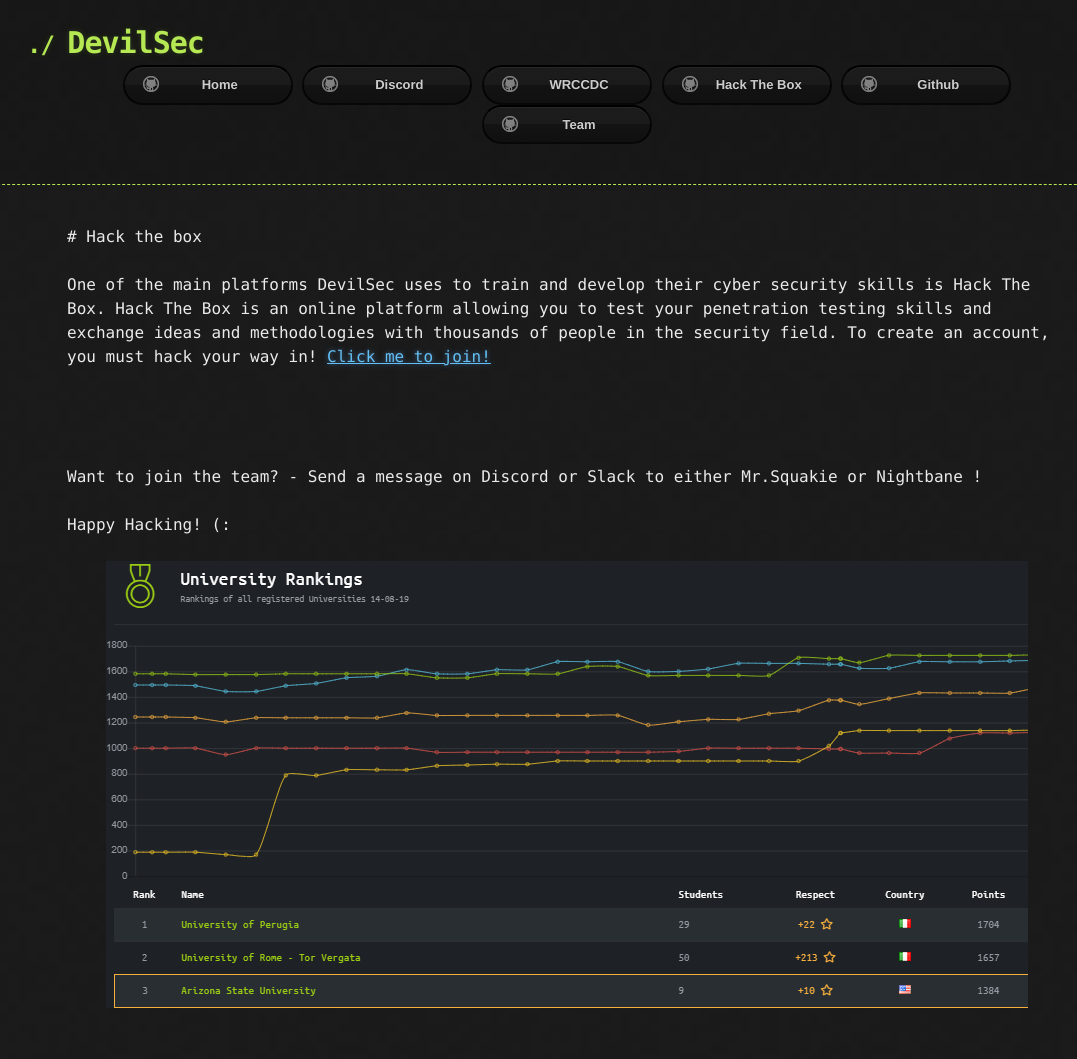
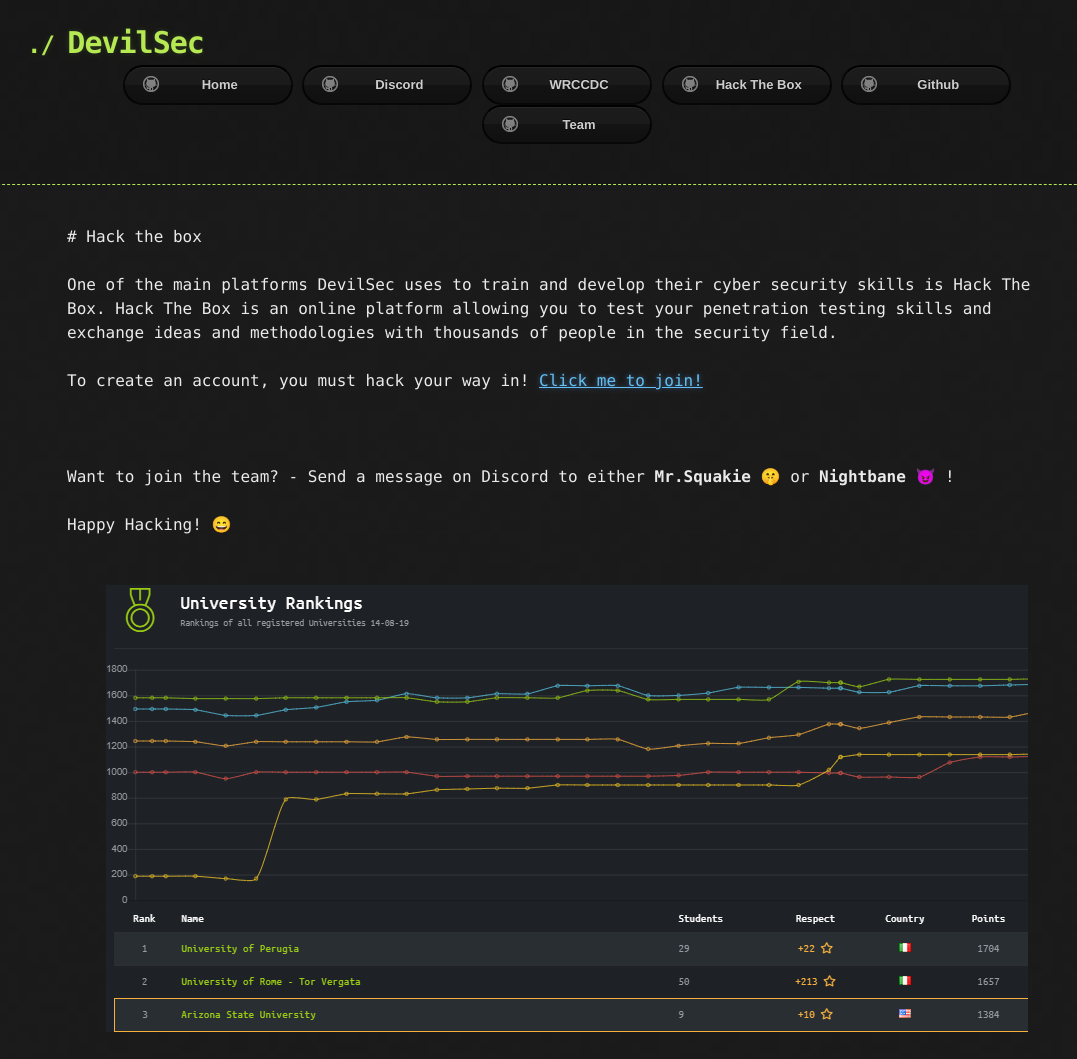
Before and after one commit to devilsec/devilsec.github.io, a Jekyll site: the page built from htb.html, in a window 1280 px wide. Shown: the whole page, without its empty margins (73-1150 px from the left). Built offline with Jekyll 4.4.1, drawn with Linux system fonts in a browser that asks for light colours; before the commit the page ends 1035 px from its top, so only the background shows below that.

Commit message:
Update htb.html

```diff
--- a/htb.html
+++ b/htb.html
@@ -4,8 +4,10 @@ layout: default
 ---
 # Hack the box <br><br>
 
-One of the main platforms DevilSec uses to train and develop their cyber security skills is Hack The Box. Hack The Box is an online platform allowing you to test your penetration testing skills and exchange ideas and methodologies with thousands of people in the security field. To create an account, you must hack your way in! <a href="https://www.hackthebox.eu/invite" target="_blank">Click me to join!</a>
-<br><br><br>
+One of the main platforms DevilSec uses to train and develop their cyber security skills is Hack The Box. Hack The Box is an online platform allowing you to test your penetration testing skills and exchange ideas and methodologies with thousands of people in the security field.
+<br><br>
+To create an account, you must hack your way in! <a href="https://www.hackthebox.eu/invite" target="_blank">Click me to join!</a>
+  <br><br>
 
 
 <script src="https://www.hackthebox.eu/badge/team/1764"></script>
@@ -14,10 +16,12 @@ One of the main platforms DevilSec uses to train and develop their cyber securit
 
 
 Want to join the team?
-- Send a message on Discord or Slack to either Mr.Squakie or Nightbane !
-<br><br>
+- Send a message on Discord to either <b>Mr.Squakie &#129323;</b> or <b>Nightbane</b> &#128520; !
+  <br><br>
 
-Happy Hacking! (:
-<br><br>
+Happy Hacking! &#128516;
+<br><br><br>
+
 <center>
-<img src="images/htbrank.png"></center>
+  <img src="images/htbrank.png">
+</center>
```
